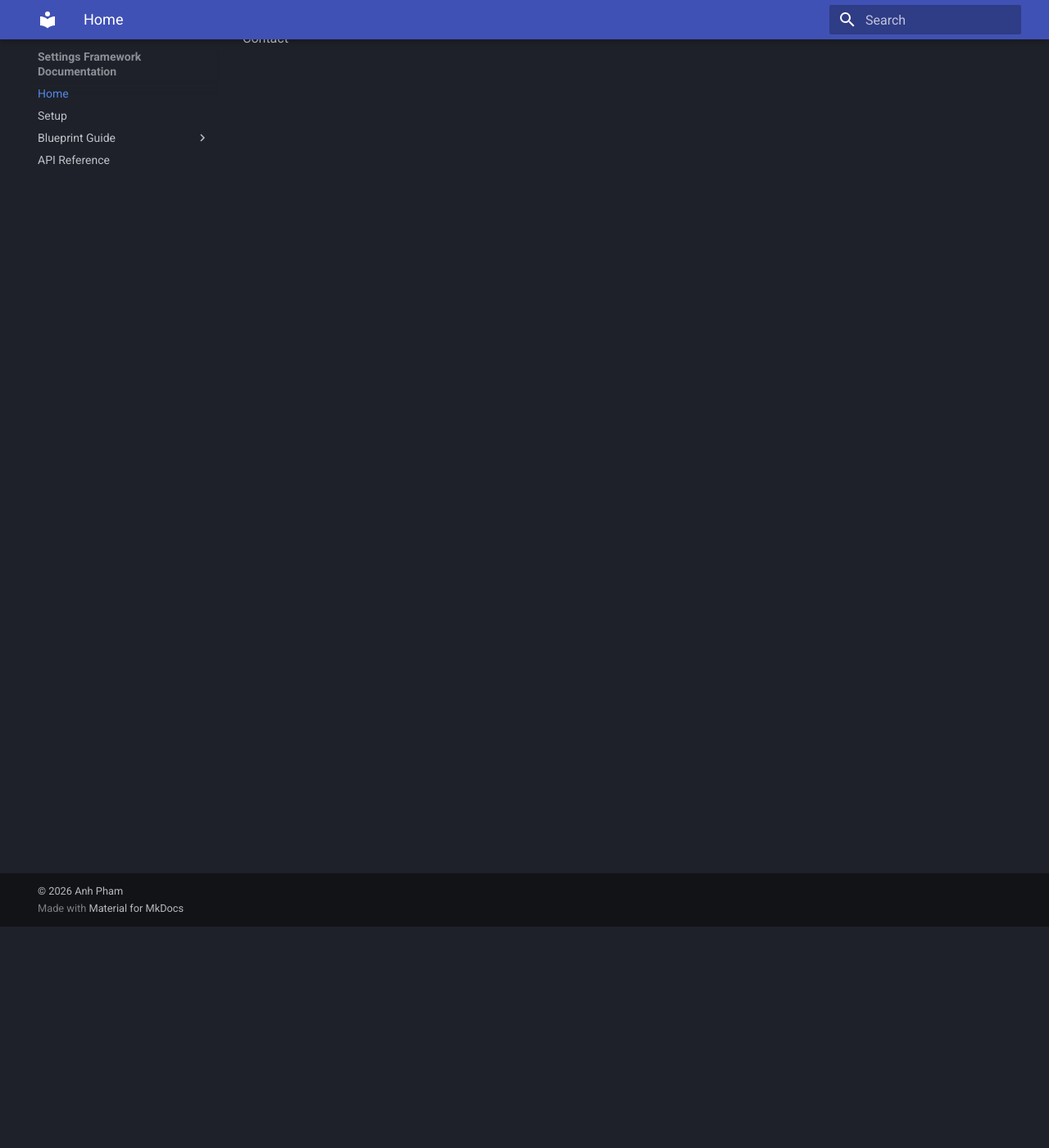
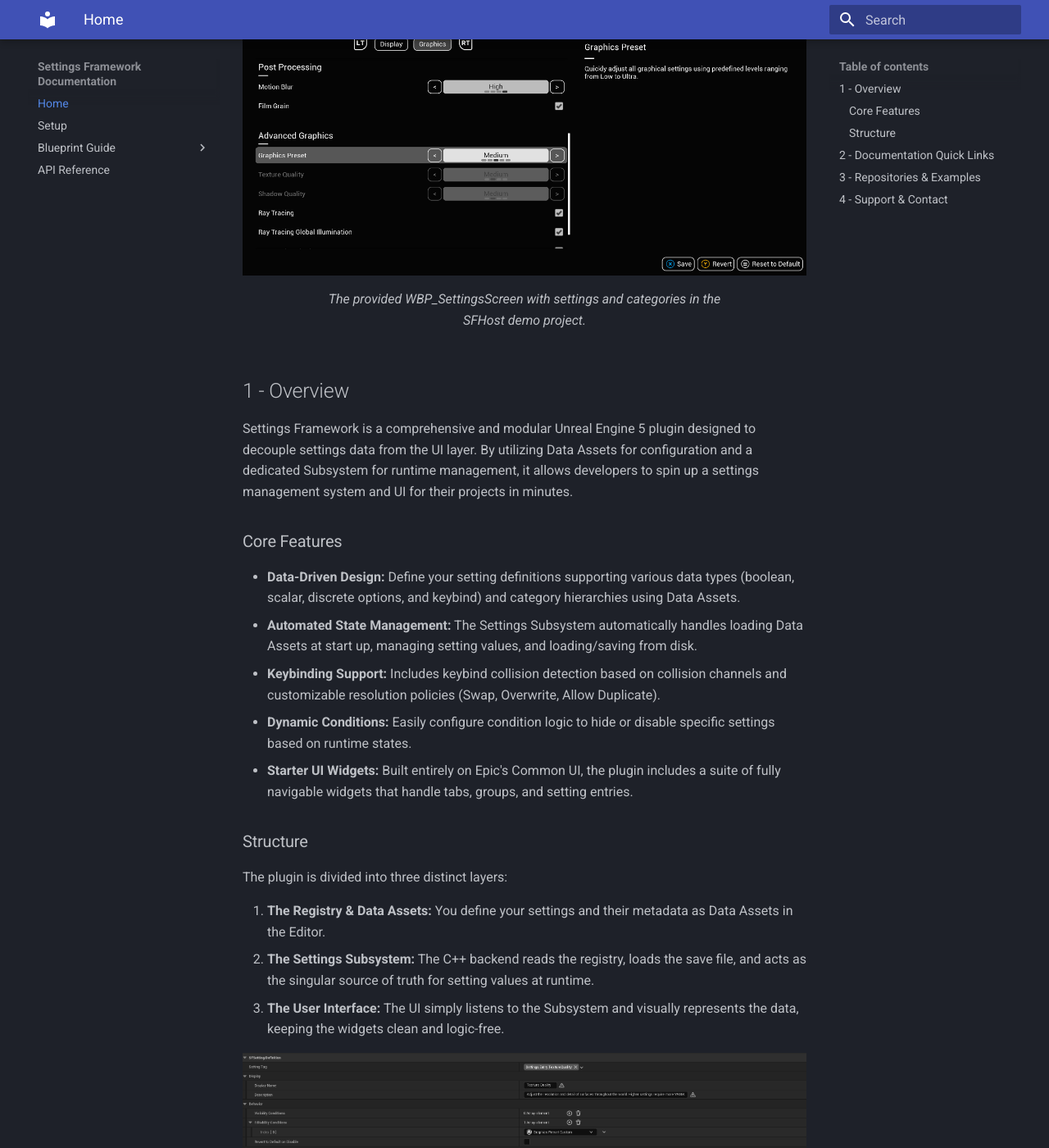
Before and after one commit to apham4/SettingsFramework, an MkDocs documentation site: the page built from docs/index.md, in a window 1280 px wide and 1400 px high, scrolled down 270 px. Shown: the whole window at 82% size. Built offline with MkDocs 1.6.1 and Material for MkDocs 9.7.7, drawn with Linux system fonts in a browser that asks for light colours; some of the changed text lies outside the part shown.

Commit message:
[Doc] Landing page

```diff
--- a/docs/index.md
+++ b/docs/index.md
@@ -1,9 +1,59 @@
 # Settings Framework
 
-The documentation index page for the Settings Framework plugin.
+Settings Framework is a data-driven game settings management system with a ready-to-use CommonUI skeletal interface.
 
-Some sort of basic info
+<figure style="text-align: center;">
+  <img src="img/settings_menu.png" alt="Settings Menu at runtime" style="display: block; margin: 0 auto;">
+  <figcaption>The provided WBP_SettingsScreen with settings and categories in the SFHost demo project.</figcaption>
+</figure>
 
-Pictures
+## 1 - Overview
 
-Contact
+Settings Framework is a comprehensive and modular Unreal Engine 5 plugin designed to decouple settings data from the UI layer. By utilizing Data Assets for configuration and a dedicated Subsystem for runtime management, it allows developers to spin up a settings management system and UI for their projects in minutes.
+
+### Core Features
+* **Data-Driven Design:** Define your setting definitions supporting various data types (boolean, scalar, discrete options, and keybind) and category hierarchies using Data Assets.
+* **Automated State Management:** The Settings Subsystem automatically handles loading Data Assets at start up, managing setting values, and loading/saving from disk.
+* **Keybinding Support:** Includes keybind collision detection based on collision channels and customizable resolution policies (Swap, Overwrite, Allow Duplicate).
+* **Dynamic Conditions:** Easily configure condition logic to hide or disable specific settings based on runtime states.
+* **Starter UI Widgets:** Built entirely on Epic's Common UI, the plugin includes a suite of fully navigable widgets that handle tabs, groups, and setting entries.
+
+### Structure
+The plugin is divided into three distinct layers:
+
+1. **The Registry & Data Assets:** You define your settings and their metadata as Data Assets in the Editor.
+2. **The Settings Subsystem:** The C++ backend reads the registry, loads the save file, and acts as the singular source of truth for setting values at runtime.
+3. **The User Interface:** The UI simply listens to the Subsystem and visually represents the data, keeping the widgets clean and logic-free.
+
+
+<figure style="text-align: center;">
+  <img src="img/setting_def.png" alt="Setting Definition Data Asset in Editor" style="display: block; margin: 0 auto;">
+  <figcaption>Configuring a discrete setting definition as a Data Asset in the Editor.</figcaption>
+</figure>
+
+---
+
+## 2 - Documentation Quick Links
+
+Guides to get the plugin up and running in your project:
+
+* **[Requirements & Installation Guide](../installation/)**: Engine requirements, setup steps, and usage scenarios.
+* **[Blueprint Guide](../blueprint/)**: Info on how to interact with the Settings Subsystem, and details about the included skeletal UI widgets.
+* **[C++ API Reference](../api/)**: Full Doxygen-generated API documentation for native code extensions.
+
+---
+
+## 3 - Repositories & Examples
+
+The source code for the plugin and a fully playable demonstration project are available on GitHub. Exploring the SFHost demo project is highly recommended to see exactly how the Data Assets and UI are configured.
+
+* **[SettingsFramework Plugin Repository](https://github.com/apham4/SettingsFramework)**
+* **[SFHost Demo Project](https://github.com/apham4/SFHost)**
+
+---
+
+## 4 - Support & Contact
+
+If you encounter bugs or need technical assistance integrating the plugin into your project, please reach out via email:
+
+**Support Email:** [phamquocanh2580@gmail.com](mailto:phamquocanh2580@gmail.com)
--- a/mkdocs.yml
+++ b/mkdocs.yml
@@ -73,3 +73,6 @@
     - Setting Entry Widgets: blueprint/entry_widgets.md
     - Misc Widgets & Blueprints: blueprint/misc.md
   - API Reference: api.md
+
+markdown_extensions:
+  - md_in_html
```
Also changed, not shown: docs/img/setting_def.png (added), docs/img/settings_menu.png (added).
